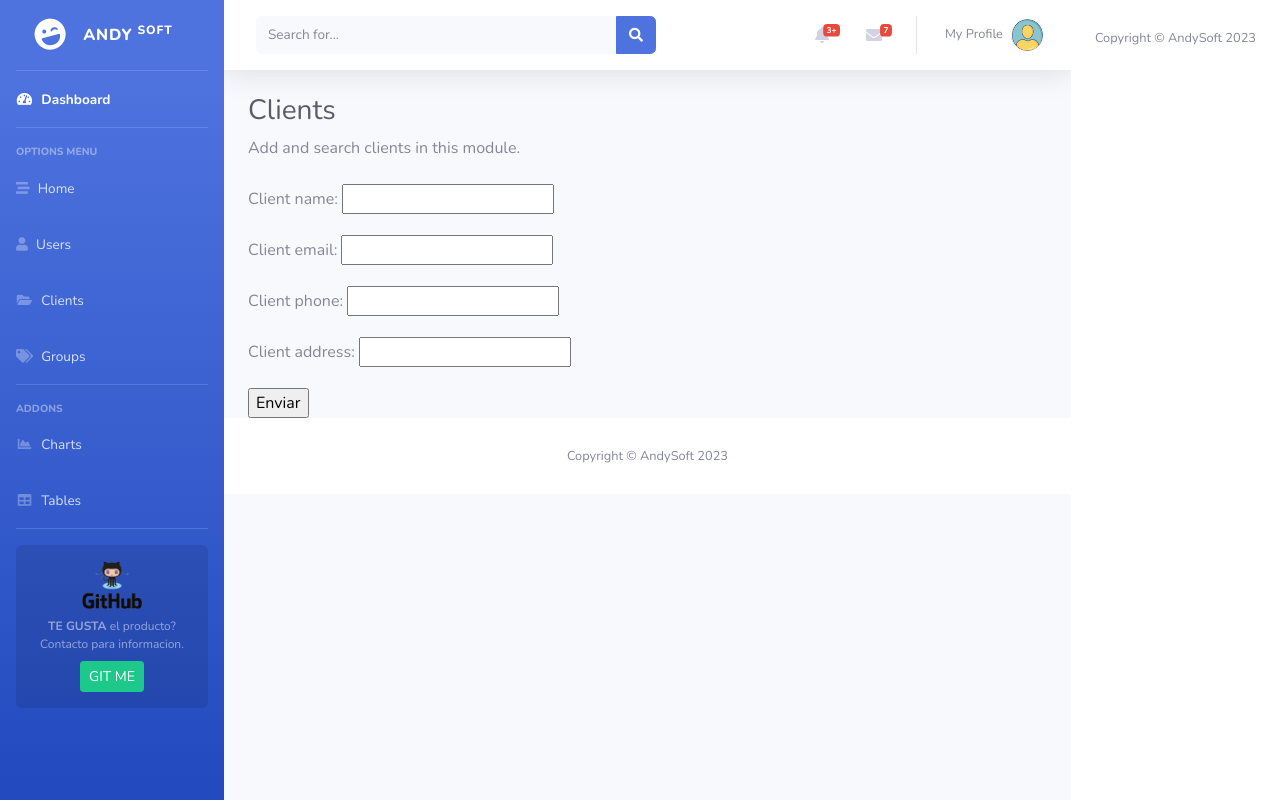
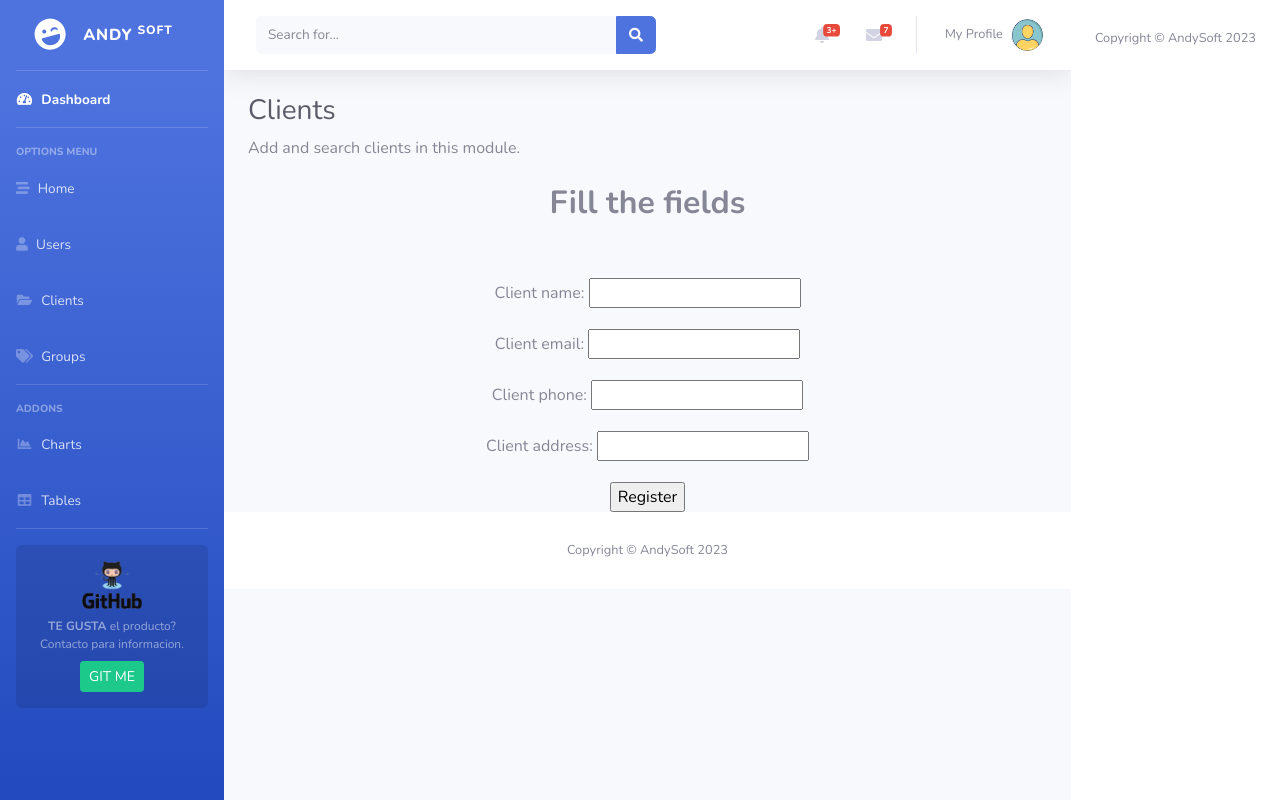
Before and after one commit to agimenox/Tercera-pre-entregaGimeno, a Django app: page /home/new-client/ in a window 1280 px wide. Run offline with Django 4.2, Linux system fonts and the light colour scheme; some libraries are stand-ins or nearby versions.

Commit message:
Improvements in form

```diff
--- a/mvt_coderhouse_project/users_mgmt_app/templates/client_form.html
+++ b/mvt_coderhouse_project/users_mgmt_app/templates/client_form.html
@@ -2,9 +2,12 @@
 
 New Client
 {% block content %}
+<center><h2><strong>Fill the fields</strong></h2><br><br>
+
 <form action="{% url 'new_client' %}" method="post">
   {% csrf_token %}
   {{ new_form.as_p }}
-  <input type="submit" value="Enviar" />
+  <input type="submit" value="Register" />
 </form>
+</center>
 {% endblock content %}
```
Also changed, not shown: mvt_coderhouse_project/db.sqlite3.
